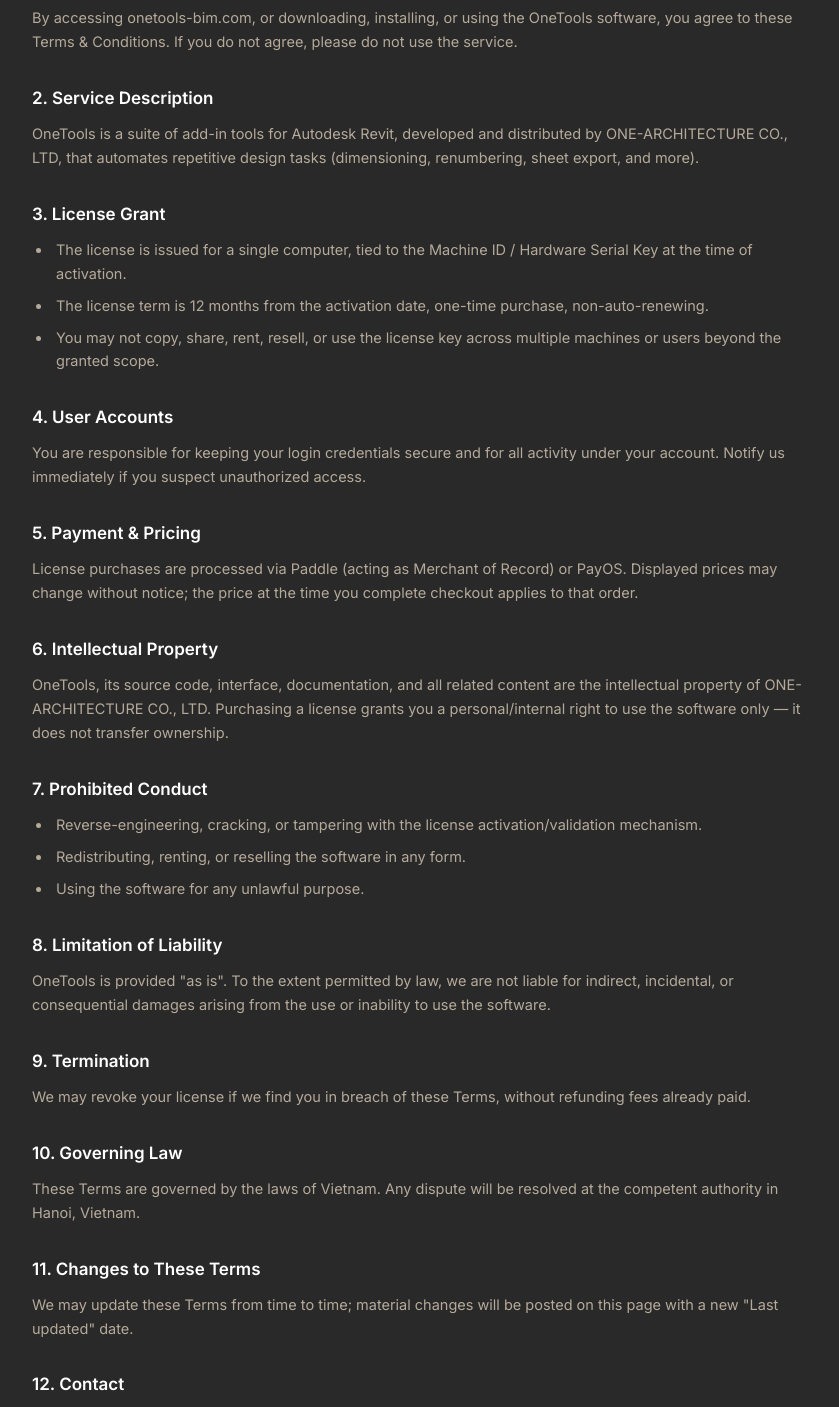
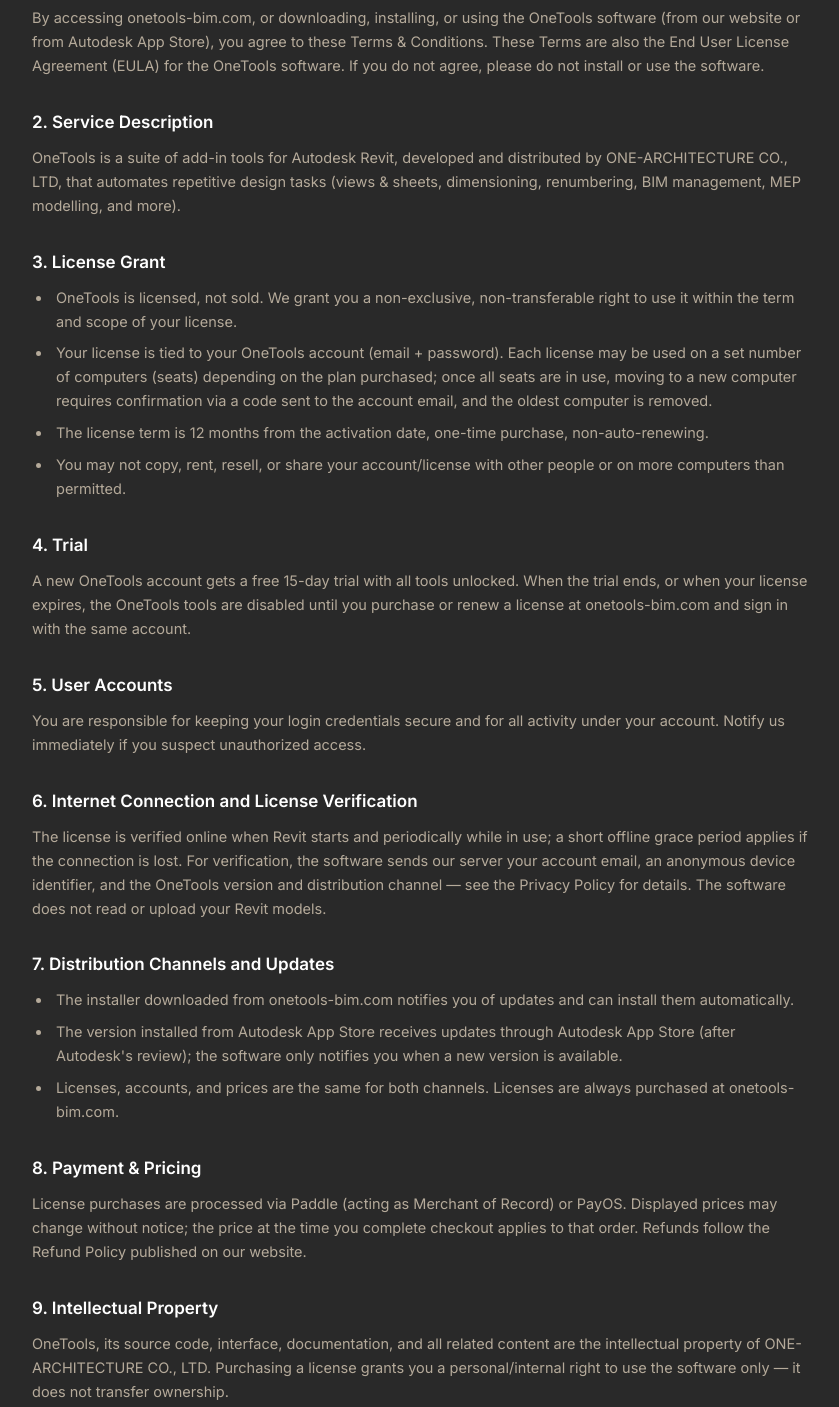
Before and after one commit to vietnckts-art/onetools-web, a Next.js app: page /terms in a window 1280 px wide. Shown: the part 260-1667 px from the top of the page, without its empty margins (218-1057 px from the left). Built offline with nearby package versions, Linux system fonts and the light colour scheme.

Commit message:
Terms/Privacy: EULA, trial, store channel; admin: on_store

```diff
--- a/app/terms/page.jsx
+++ b/app/terms/page.jsx
@@ -3,82 +3,108 @@ import LegalPageShell from "../legal/LegalPageShell";
 export const metadata = {
   title: "Điều khoản sử dụng — OneTools",
   description:
-    "Điều khoản sử dụng OneTools: giấy phép phần mềm, tài khoản người dùng, thanh toán, sở hữu trí tuệ và giới hạn trách nhiệm.",
+    "Điều khoản sử dụng và Thỏa thuận cấp phép người dùng cuối (EULA) của OneTools: giấy phép phần mềm, dùng thử, tài khoản, cập nhật, thanh toán, sở hữu trí tuệ và giới hạn trách nhiệm.",
   alternates: { canonical: "https://www.onetools-bim.com/terms" },
 };
 
+// CẬP NHẬT 2026-11-23: trang này đồng thời là EULA của add-in (cửa sổ EULA trong OneTools chỉ hiện tóm tắt +
+// link tới đây) — bổ sung: cấp phép theo tài khoản/số máy, dùng thử 15 ngày, xác minh trực tuyến, kênh phân phối
+// Autodesk App Store, nhãn hiệu Autodesk.
 const TITLE = { vi: "Điều khoản sử dụng", en: "Terms & Conditions" };
-const LAST_UPDATED = { vi: "Cập nhật lần cuối: Tháng 9/2026", en: "Last updated: September 2026" };
-const CONTACT_HEADING = { vi: "12. Liên hệ", en: "12. Contact" };
+const LAST_UPDATED = { vi: "Cập nhật lần cuối: Tháng 11/2026", en: "Last updated: November 2026" };
+const CONTACT_HEADING = { vi: "15. Liên hệ", en: "15. Contact" };
 
 const SECTIONS = {
   vi: [
     {
       heading: "1. Giới thiệu",
       paragraphs: [
-        "Bằng việc truy cập website onetools-bim.com, tải, cài đặt hoặc sử dụng phần mềm OneTools, bạn đồng ý tuân thủ các Điều khoản sử dụng này. Nếu không đồng ý, vui lòng không sử dụng dịch vụ.",
+        "Bằng việc truy cập website onetools-bim.com, tải, cài đặt hoặc sử dụng phần mềm OneTools (từ website hoặc từ Autodesk App Store), bạn đồng ý tuân thủ các Điều khoản sử dụng này. Điều khoản này đồng thời là Thỏa thuận cấp phép người dùng cuối (EULA) của phần mềm OneTools. Nếu không đồng ý, vui lòng không cài đặt hoặc sử dụng phần mềm.",
       ],
     },
     {
       heading: "2. Mô tả dịch vụ",
       paragraphs: [
-        "OneTools là bộ công cụ add-in mở rộng cho phần mềm Autodesk Revit, do CÔNG TY TNHH KIẾN TRÚC & NỘI THẤT ONE-ARCHITECTURE phát triển và phân phối, giúp tự động hoá các thao tác thiết kế lặp lại (dimension, đánh số, xuất bản vẽ và các tác vụ khác).",
+        "OneTools là bộ công cụ add-in mở rộng cho phần mềm Autodesk Revit, do CÔNG TY TNHH KIẾN TRÚC & NỘI THẤT ONE-ARCHITECTURE phát triển và phân phối, giúp tự động hoá các thao tác thiết kế lặp lại (view & sheet, ghi chú kích thước, đánh số, quản lý BIM, dựng MEP và các tác vụ khác).",
       ],
     },
     {
       heading: "3. Giấy phép sử dụng",
       list: [
-        "License được cấp cho 1 máy tính duy nhất, gắn với Machine ID / Hardware Serial Key tại thời điểm kích hoạt.",
-        "Thời hạn license là 12 tháng kể từ ngày kích hoạt, mua 1 lần, không tự động gia hạn.",
-        "Bạn không được sao chép, chia sẻ, cho thuê, bán lại hoặc dùng chung license key cho nhiều máy/nhiều người dùng ngoài phạm vi được cấp phép.",
+        "OneTools được cấp phép sử dụng, không bán đứt. Chúng tôi cấp cho bạn quyền sử dụng không độc quyền, không chuyển nhượng trong thời hạn và phạm vi của License.",
+        "License gắn với tài khoản OneTools (email + mật khẩu) của bạn. Mỗi License cho phép dùng trên một số máy tính (seat) nhất định tuỳ gói đã mua; khi đủ số máy, việc chuyển sang máy mới cần xác nhận bằng mã gửi về email tài khoản và máy cũ nhất sẽ bị gỡ.",
+        "Thời hạn License là 12 tháng kể từ ngày kích hoạt, mua 1 lần, không tự động gia hạn.",
+        "Bạn không được sao chép, cho thuê, bán lại, hoặc chia sẻ tài khoản/License cho người khác hay cho số máy vượt quá phạm vi được cấp phép.",
       ],
     },
     {
-      heading: "4. Tài khoản người dùng",
+      heading: "4. Dùng thử",
+      paragraphs: [
+        "Tài khoản OneTools mới được dùng thử miễn phí 15 ngày với đầy đủ công cụ. Khi hết thời gian dùng thử, hoặc khi License hết hạn, các công cụ OneTools bị khoá cho tới khi bạn mua hoặc gia hạn License tại onetools-bim.com và đăng nhập bằng cùng tài khoản.",
+      ],
+    },
+    {
+      heading: "5. Tài khoản người dùng",
       paragraphs: [
         "Bạn chịu trách nhiệm bảo mật thông tin đăng nhập của mình và mọi hoạt động diễn ra dưới tài khoản đó. Vui lòng thông báo cho chúng tôi ngay nếu phát hiện truy cập trái phép.",
       ],
     },
     {
-      heading: "5. Thanh toán & giá",
+      heading: "6. Kết nối Internet và xác minh License",
       paragraphs: [
-        "Giao dịch mua license được xử lý qua Paddle (đóng vai trò Merchant of Record) hoặc PayOS. Giá hiển thị có thể thay đổi mà không cần báo trước; giá tại thời điểm bạn hoàn tất thanh toán là giá áp dụng cho đơn hàng đó.",
+        "License được xác minh trực tuyến khi khởi động Revit và định kỳ trong lúc sử dụng; khi mất kết nối, phần mềm cho phép dùng ngoại tuyến trong một thời gian ngắn. Để xác minh, phần mềm gửi lên máy chủ email tài khoản, mã nhận diện ẩn danh của máy, phiên bản và kênh phát hành của OneTools — chi tiết tại Chính sách bảo mật. Phần mềm không đọc hay tải lên mô hình Revit của bạn.",
       ],
     },
     {
-      heading: "6. Sở hữu trí tuệ",
-      paragraphs: [
-        "OneTools, mã nguồn, giao diện, tài liệu và toàn bộ nội dung liên quan là tài sản sở hữu trí tuệ của CÔNG TY TNHH KIẾN TRÚC & NỘI THẤT ONE-ARCHITECTURE. Việc mua license chỉ cấp cho bạn quyền sử dụng cá nhân/nội bộ, không chuyển nhượng quyền sở hữu.",
+      heading: "7. Kênh phân phối và cập nhật",
+      list: [
+        "Bản cài đặt tải từ onetools-bim.com có chức năng thông báo và tự cài đặt bản cập nhật.",
+        "Bản cài đặt từ Autodesk App Store nhận bản cập nhật qua Autodesk App Store (sau khi Autodesk duyệt); phần mềm chỉ thông báo khi có bản mới.",
+        "License, tài khoản và giá áp dụng như nhau cho cả hai kênh. License luôn được mua tại onetools-bim.com.",
       ],
     },
     {
-      heading: "7. Các hành vi bị nghiêm cấm",
+      heading: "8. Thanh toán & giá",
+      paragraphs: [
+        "Giao dịch mua License được xử lý qua Paddle (đóng vai trò Merchant of Record) hoặc PayOS. Giá hiển thị có thể thay đổi mà không cần báo trước; giá tại thời điểm bạn hoàn tất thanh toán là giá áp dụng cho đơn hàng đó. Việc hoàn tiền theo Chính sách hoàn tiền đăng trên website.",
+      ],
+    },
+    {
+      heading: "9. Sở hữu trí tuệ",
+      paragraphs: [
+        "OneTools, mã nguồn, giao diện, tài liệu và toàn bộ nội dung liên quan là tài sản sở hữu trí tuệ của CÔNG TY TNHH KIẾN TRÚC & NỘI THẤT ONE-ARCHITECTURE. Việc mua License chỉ cấp cho bạn quyền sử dụng cá nhân/nội bộ, không chuyển nhượng quyền sở hữu.",
+        "Autodesk và Revit là nhãn hiệu hoặc nhãn hiệu đã đăng ký của Autodesk, Inc. OneTools không do Autodesk, Inc. sản xuất, bảo trợ hay xác nhận.",
+      ],
+    },
+    {
+      heading: "10. Các hành vi bị nghiêm cấm",
       list: [
-        "Dịch ngược (reverse engineer), bẻ khoá, hoặc can thiệp vào cơ chế kích hoạt/xác thực license.",
+        "Dịch ngược (reverse engineer), giải mã, bẻ khoá, hoặc can thiệp vào cơ chế kích hoạt/xác thực License.",
         "Phân phối lại, cho thuê hoặc bán lại phần mềm dưới bất kỳ hình thức nào.",
+        "Chia sẻ tài khoản hoặc License vượt quá số máy/người dùng được cấp phép.",
         "Sử dụng phần mềm cho mục đích trái pháp luật.",
       ],
     },
     {
-      heading: "8. Giới hạn trách nhiệm",
+      heading: "11. Giới hạn trách nhiệm",
       paragraphs: [
-        "OneTools được cung cấp theo nguyên trạng (\"as is\"). Trong phạm vi pháp luật cho phép, chúng tôi không chịu trách nhiệm cho các thiệt hại gián tiếp, ngẫu nhiên hoặc hệ quả phát sinh từ việc sử dụng hoặc không thể sử dụng phần mềm.",
+        "OneTools được cung cấp theo nguyên trạng (\"as is\"), không kèm bất kỳ bảo đảm nào. Bạn nên kiểm tra lại kết quả trong mô hình trước khi phát hành hồ sơ và thường xuyên sao lưu file. Trong phạm vi pháp luật cho phép, chúng tôi không chịu trách nhiệm cho các thiệt hại gián tiếp, ngẫu nhiên hoặc hệ quả, kể cả mất dữ liệu hay lợi nhuận, phát sinh từ việc sử dụng hoặc không thể sử dụng phần mềm; tổng trách nhiệm của chúng tôi không vượt quá số tiền bạn đã trả cho License trong 12 tháng gần nhất.",
       ],
     },
     {
-      heading: "9. Chấm dứt",
+      heading: "12. Chấm dứt",
       paragraphs: [
-        "Chúng tôi có quyền thu hồi license nếu phát hiện vi phạm các Điều khoản này, mà không hoàn lại phí đã thanh toán.",
+        "Quyền sử dụng chấm dứt khi License hết hạn. Chúng tôi có quyền thu hồi License nếu phát hiện vi phạm các Điều khoản này, mà không hoàn lại phí đã thanh toán.",
       ],
     },
     {
-      heading: "10. Luật áp dụng",
+      heading: "13. Luật áp dụng",
       paragraphs: [
         "Điều khoản này được điều chỉnh bởi pháp luật Việt Nam. Mọi tranh chấp phát sinh sẽ được giải quyết tại cơ quan có thẩm quyền tại Hà Nội, Việt Nam.",
       ],
     },
     {
-      heading: "11. Thay đổi điều khoản",
+      heading: "14. Thay đổi điều khoản",
       paragraphs: [
         "Chúng tôi có thể cập nhật Điều khoản sử dụng theo thời gian; thay đổi quan trọng sẽ được đăng tại trang này kèm ngày cập nhật mới.",
       ],
@@ -88,69 +114,92 @@ const SECTIONS = {
     {
       heading: "1. Introduction",
       paragraphs: [
-        "By accessing onetools-bim.com, or downloading, installing, or using the OneTools software, you agree to these Terms & Conditions. If you do not agree, please do not use the service.",
+        "By accessing onetools-bim.com, or downloading, installing, or using the OneTools software (from our website or from Autodesk App Store), you agree to these Terms & Conditions. These Terms are also the End User License Agreement (EULA) for the OneTools software. If you do not agree, please do not install or use the software.",
       ],
     },
     {
       heading: "2. Service Description",
       paragraphs: [
-        "OneTools is a suite of add-in tools for Autodesk Revit, developed and distributed by ONE-ARCHITECTURE CO., LTD, that automates repetitive design tasks (dimensioning, renumbering, sheet export, and more).",
+        "OneTools is a suite of add-in tools for Autodesk Revit, developed and distributed by ONE-ARCHITECTURE CO., LTD, that automates repetitive design tasks (views & sheets, dimensioning, renumbering, BIM management, MEP modelling, and more).",
       ],
     },
     {
       heading: "3. License Grant",
       list: [
-        "The license is issued for a single computer, tied to the Machine ID / Hardware Serial Key at the time of activation.",
+        "OneTools is licensed, not sold. We grant you a non-exclusive, non-transferable right to use it within the term and scope of your license.",
+        "Your license is tied to your OneTools account (email + password). Each license may be used on a set number of computers (seats) depending on the plan purchased; once all seats are in use, moving to a new computer requires confirmation via a code sent to the account email, and the oldest computer is removed.",
         "The license term is 12 months from the activation date, one-time purchase, non-auto-renewing.",
-        "You may not copy, share, rent, resell, or use the license key across multiple machines or users beyond the granted scope.",
+        "You may not copy, rent, resell, or share your account/license with other people or on more computers than permitted.",
       ],
     },
     {
-      heading: "4. User Accounts",
+      heading: "4. Trial",
+      paragraphs: [
+        "A new OneTools account gets a free 15-day trial with all tools unlocked. When the trial ends, or when your license expires, the OneTools tools are disabled until you purchase or renew a license at onetools-bim.com and sign in with the same account.",
+      ],
+    },
+    {
+      heading: "5. User Accounts",
       paragraphs: [
         "You are responsible for keeping your login credentials secure and for all activity under your account. Notify us immediately if you suspect unauthorized access.",
       ],
     },
     {
-      heading: "5. Payment & Pricing",
+      heading: "6. Internet Connection and License Verification",
       paragraphs: [
-        "License purchases are processed via Paddle (acting as Merchant of Record) or PayOS. Displayed prices may change without notice; the price at the time you complete checkout applies to that order.",
+        "The license is verified online when Revit starts and periodically while in use; a short offline grace period applies if the connection is lost. For verification, the software sends our server your account email, an anonymous device identifier, and the OneTools version and distribution channel — see the Privacy Policy for details. The software does not read or upload your Revit models.",
       ],
     },
     {
-      heading: "6. Intellectual Property",
-      paragraphs: [
-        "OneTools, its source code, interface, documentation, and all related content are the intellectual property of ONE-ARCHITECTURE CO., LTD. Purchasing a license grants you a personal/internal right to use the software only — it does not transfer ownership.",
+      heading: "7. Distribution Channels and Updates",
+      list: [
+        "The installer downloaded from onetools-bim.com notifies you of updates and can install them automatically.",
+        "The version installed from Autodesk App Store receives updates through Autodesk App Store (after Autodesk's review); the software only notifies you when a new version is available.",
+        "Licenses, accounts, and prices are the same for both channels. Licenses are always purchased at onetools-bim.com.",
       ],
     },
     {
-      heading: "7. Prohibited Conduct",
+      heading: "8. Payment & Pricing",
+      paragraphs: [
+        "License purchases are processed via Paddle (acting as Merchant of Record) or PayOS. Displayed prices may change without notice; the price at the time you complete checkout applies to that order. Refunds follow the Refund Policy published on our website.",
+      ],
+    },
+    {
+      heading: "9. Intellectual Property",
+      paragraphs: [
+        "OneTools, its source code, interface, documentation, and all related content are the intellectual property of ONE-ARCHITECTURE CO., LTD. Purchasing a license grants you a personal/internal right to use the software only — it does not transfer ownership.",
+        "Autodesk and Revit are registered trademarks or trademarks of Autodesk, Inc. OneTools is not made, sponsored, or endorsed by Autodesk, Inc.",
+      ],
+    },
+    {
+      heading: "10. Prohibited Conduct",
       list: [
-        "Reverse-engineering, cracking, or tampering with the license activation/validation mechanism.",
+        "Reverse-engineering, decompiling, cracking, or tampering with the license activation/validation mechanism.",
         "Redistributing, renting, or reselling the software in any form.",
+        "Sharing your account or license beyond the permitted number of computers/users.",
         "Using the software for any unlawful purpose.",
       ],
     },
     {
-      heading: "8. Limitation of Liability",
+      heading: "11. Limitation of Liability",
       paragraphs: [
-        "OneTools is provided \"as is\". To the extent permitted by law, we are not liable for indirect, incidental, or consequential damages arising from the use or inability to use the software.",
+        "OneTools is provided \"as is\", without warranty of any kind. You should check results in your models before issuing documents and back up your files regularly. To the extent permitted by law, we are not liable for indirect, incidental, or consequential damages, including loss of data or profit, arising from the use or inability to use the software; our total liability is limited to the amount you paid for the license in the last 12 months.",
       ],
     },
     {
-      heading: "9. Termination",
+      heading: "12. Termination",
       paragraphs: [
-        "We may revoke your license if we find you in breach of these Terms, without refunding fees already paid.",
+        "Your right to use the software ends when your license expires. We may revoke your license if we find you in breach of these Terms, without refunding fees already paid.",
       ],
     },
     {
-      heading: "10. Governing Law",
+      heading: "13. Governing Law",
       paragraphs: [
         "These Terms are governed by the laws of Vietnam. Any dispute will be resolved at the competent authority in Hanoi, Vietnam.",
       ],
     },
     {
-      heading: "11. Changes to These Terms",
+      heading: "14. Changes to These Terms",
       paragraphs: [
         "We may update these Terms from time to time; material changes will be posted on this page with a new \"Last updated\" date.",
       ],
```
Also changed, not shown: app/admin/page.jsx (+16 -1 lines), app/privacy-policy/page.jsx (+5 -3 lines), 1 other file (tests, documents, lock files or other folders).
